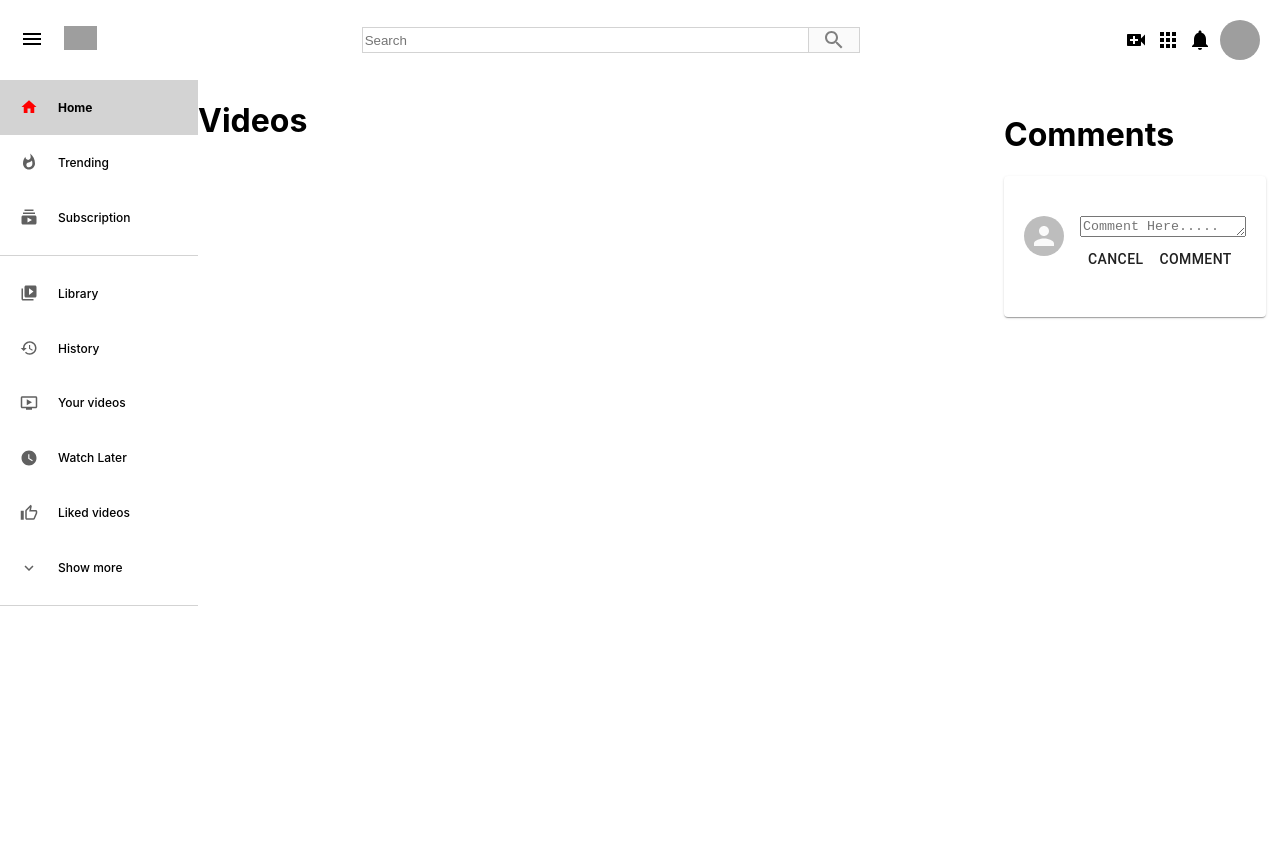
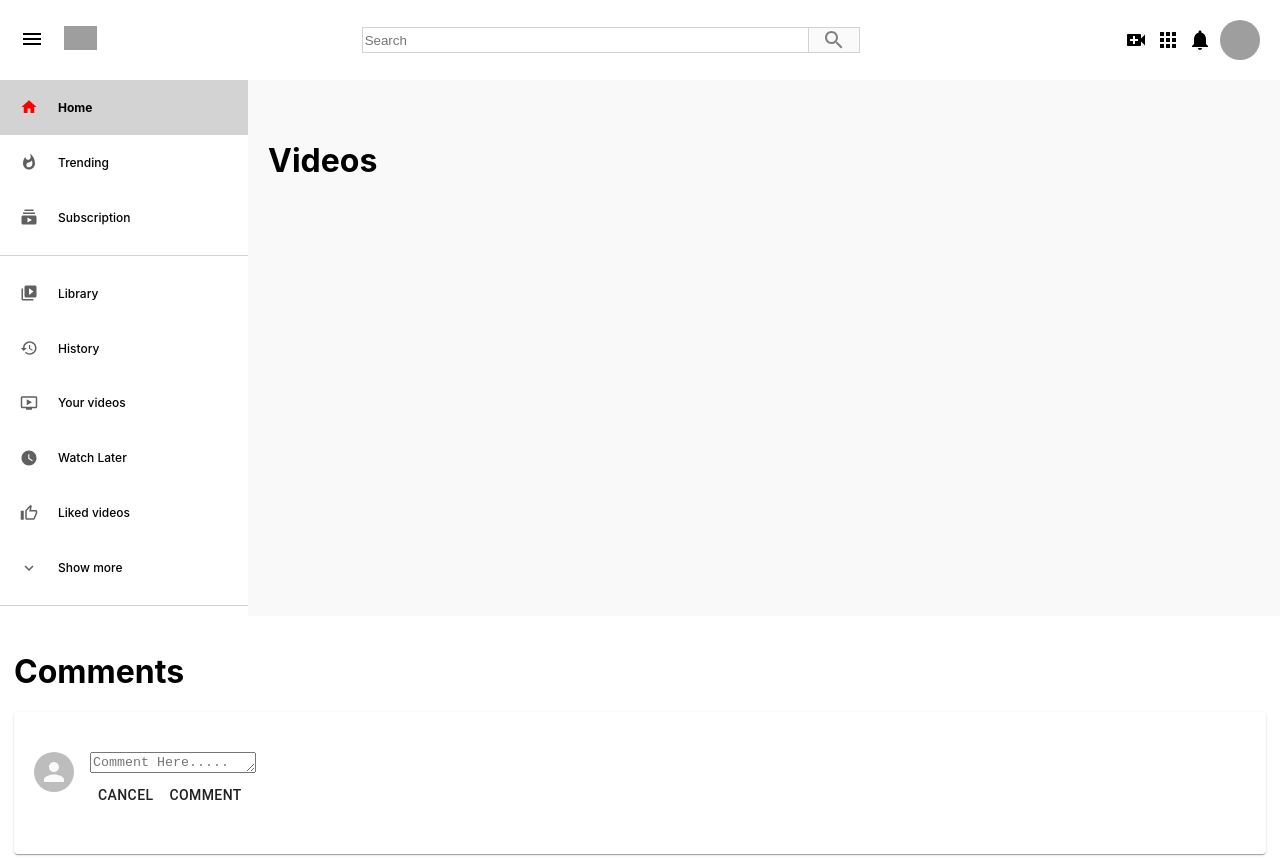
Before and after one commit to craigrmills/Youtube_Clone_Frontend, a React (Create React App) app: page / in a window 1280 px wide. Before the commit the page ends 800 px from the top, so only its background shows below. Built offline with nearby package versions, Linux system fonts and the light colour scheme; grey boxes are pictures that could not be loaded.

Commit message:
Created MainArea Component

```diff
--- a/src/App.js
+++ b/src/App.js
@@ -2,7 +2,7 @@ import './App.css';
 import React from 'react';
 import Header from './Components/Header/Header';
 import SideBar from './Components/SideBar/SideBar';
-import RecommendedVideos from './Components/RecommendedVideos/RecommendedVideos';
+import MainArea from './Components/MainArea/MainArea';
 import CommentForm from './Components/CommentForm/CommentForm';
 
 
@@ -13,7 +13,9 @@ function App() {
       <Header/>
       <div className="app__page">
         <SideBar/>
-        <RecommendedVideos/>
+        <MainArea/>
+      </div>
+      <div className="app__comments">
         <CommentForm />
       </div>
     </div>
--- /dev/null
+++ b/src/Components/MainArea/MainArea.css
@@ -0,0 +1,6 @@
+.mainArea {
+  flex: 0.8;
+  background-color: #f9f9f9;
+  padding: 40px 20px;
+  padding-bottom: 0;
+}
--- /dev/null
+++ b/src/Components/MainArea/MainArea.jsx
@@ -0,0 +1,12 @@
+import React from 'react';
+import './MainArea.css';
+
+function MainArea() {
+    return (
+        <div className="mainArea">
+            <h1>Videos</h1>
+        </div>
+    )
+}
+
+export default MainArea;
--- a/src/Components/RecommendedVideos/RecommendedVideos.css
+++ /dev/null
@@ -1,3 +0,0 @@
-.recommendedVideos {
-  flex: 0.8;
-}
--- a/src/Components/RecommendedVideos/RecommendedVideos.jsx
+++ /dev/null
@@ -1,12 +0,0 @@
-import React from 'react';
-import './RecommendedVideos.css';
-
-function RecommendedVideos() {
-    return (
-        <div className="recommendedVideos">
-            <h1>Videos</h1>
-        </div>
-    )
-}
-
-export default RecommendedVideos;
```
